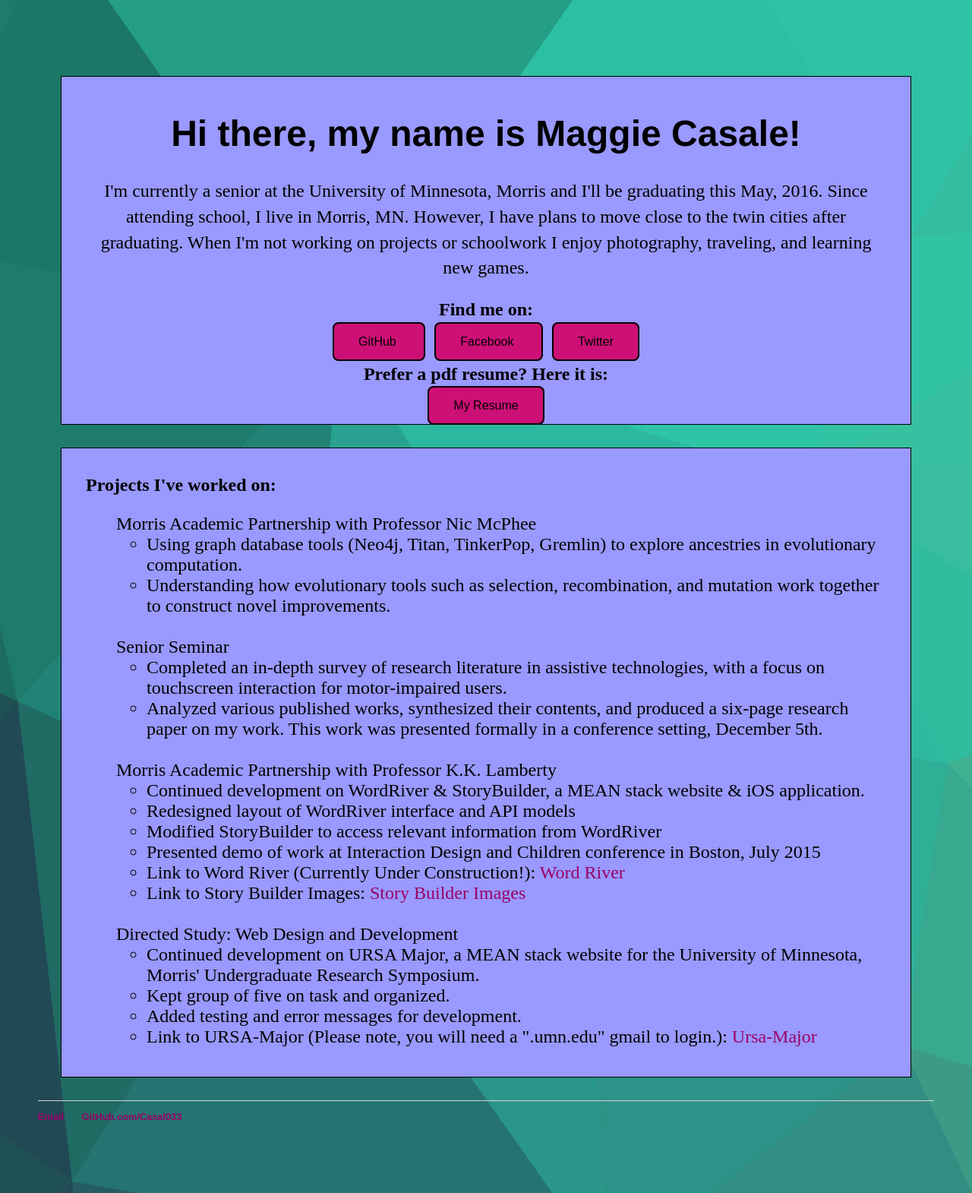
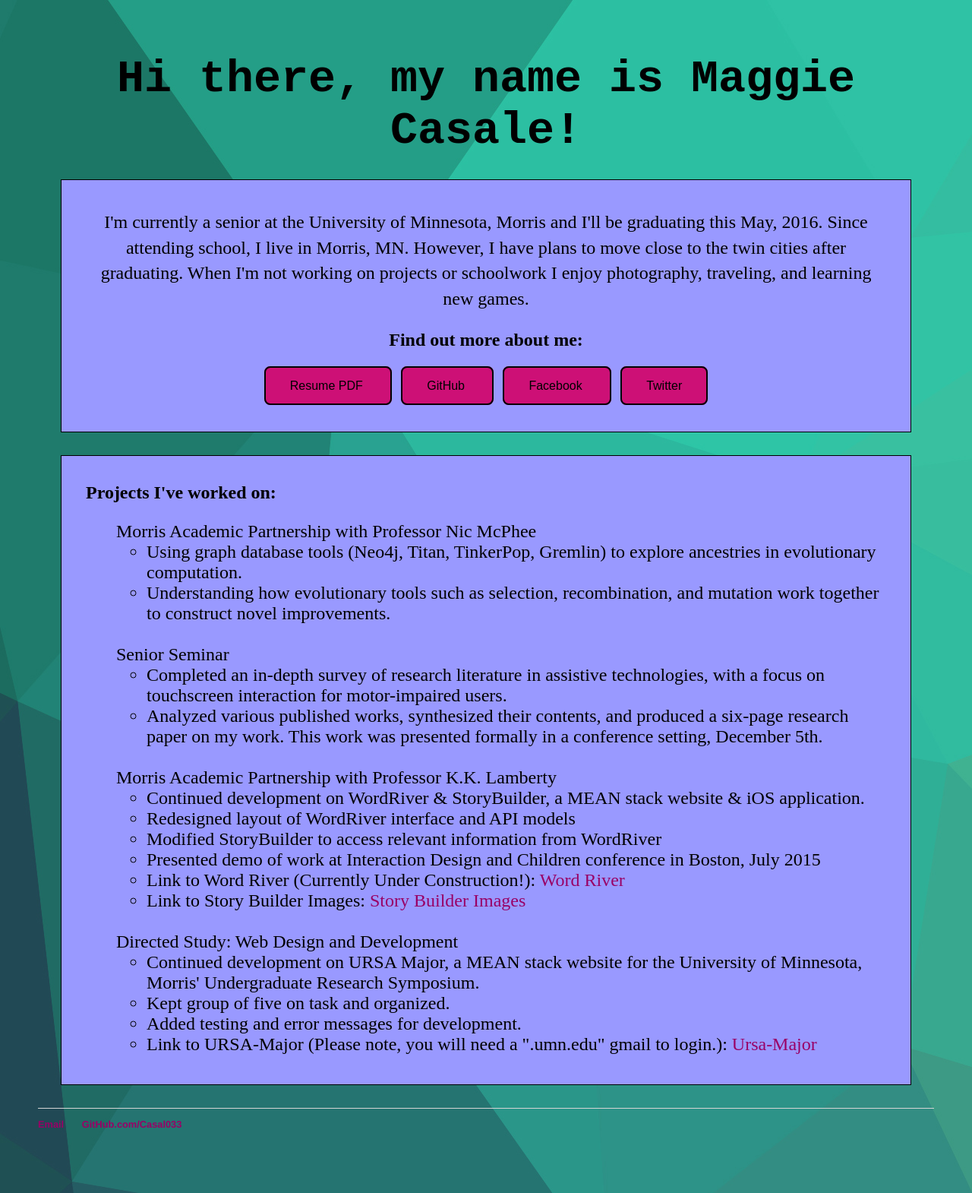
Before and after one commit to casal033/casal033.github.io, a Jekyll site: the page built from index.html, in a window 1280 px wide. Shown: the whole page at 76% size. Built offline with Jekyll 4.4.1, drawn with Linux system fonts in a browser that asks for light colours.

Commit message:
Playing with css

```diff
--- a/StoryBuilder/index.html
+++ b/StoryBuilder/index.html
@@ -5,8 +5,9 @@ title: Story Builder
 <body background="../images/beautiful.jpg" id="bg">
 	<div class="StoryBuilder">
 	<a href="http://casal033.github.io" class="button"> Back to Home </a>
+	<center><hf>Story Builder</hf></center>
 	<div  class="theBox">
-		<center><h1>About Story Builder</h1></center>
+		<center><h2>What is Story Builder?</h2></center>
 		<p>Story Builder is an iOS literacy application designed to allow kids to ineract with sight words more meaningfully. This interaction occurs by having a alphabetically sorted list of words that the teacher has assigned the student. A child chooses a word from the list, the word will be spoken aloud, and it will become a tile in the play area. In the play area, a child can connect these tiles to create phrases. When a tile or group of connected tiles (a phrase) is added to a single tile or phrase the whole connected phrase will be spoken aloud. Side Note: From the word assignment website, Word River, the assigned words are also be grouped into packs, called word packs. The word list can be filtered by the word pack they're assigned to, the word list can also be filtered by their beginning letter. Here, I have a couple images of what the application looks like. The first is upon opening the application. The second image includes words in the play area. Below the images, I have a list of the work I completed.</p>
 	</div>
 	<center>
@@ -17,6 +18,7 @@ title: Story Builder
 		</ul>
 	</center>
 	<div class="theBox">
+	<center><h2>My Impact Story Builder</h2></center>
 	<font size = "5">
 		<ul style="list-style: none;">
 			<li> General Tasks: </li>
--- a/css/main.css
+++ b/css/main.css
@@ -67,3 +67,15 @@ div.theBox {
   background-color: #9999FF;
   border: 1px solid black;
 }
+hf {
+	font-family: 'Comic Sans MS';
+	font-size: 60px;
+    padding: 0px;
+	font-weight: bold;
+}
+hh{
+	font-family: Courier New;
+	font-size: 60px;
+    padding: 0px;
+	font-weight: bold;
+}
--- a/index.html
+++ b/index.html
@@ -5,16 +5,16 @@ title: Maggie Casale, Profile
 <body background="images/beautiful.jpg" id="bg">
 
 <center>
+	<hh>Hi there, my name is Maggie Casale!</hh>
 <div class="theBox">
-	<h1>Hi there, my name is Maggie Casale!</h1>
 	<p>	I'm currently a senior at the University of Minnesota, Morris and I'll be graduating this May, 2016. Since attending school, I live in Morris, MN. However, I have plans to move close to the twin cities after graduating. When I'm not working on projects or schoolwork I enjoy photography, traveling, and learning new games.
 	</p>
-	<h2> Find me on: </h2>
+	<h2> Find out more about me: </h2> <br>
+	<a href="Resume/CasaleResume.pdf" class="button"> Resume PDF </a> &nbsp;
 	<a href="https://github.com/casal033" class="button"> GitHub </a> &nbsp;
 	<a href="https://www.facebook.com/MaggieMumble" class="button"> Facebook </a> &nbsp;
 	<a href="https://twitter.com/MaggieMumble" class="button"> Twitter </a>
-	<h2> Prefer a pdf resume? Here it is: </h2> <a href="CasaleResume.pdf" class="button"> My Resume </a>
-	<br>
+	<br><br><br>
 </div>
 </center>
 <div class="theBox">
```
